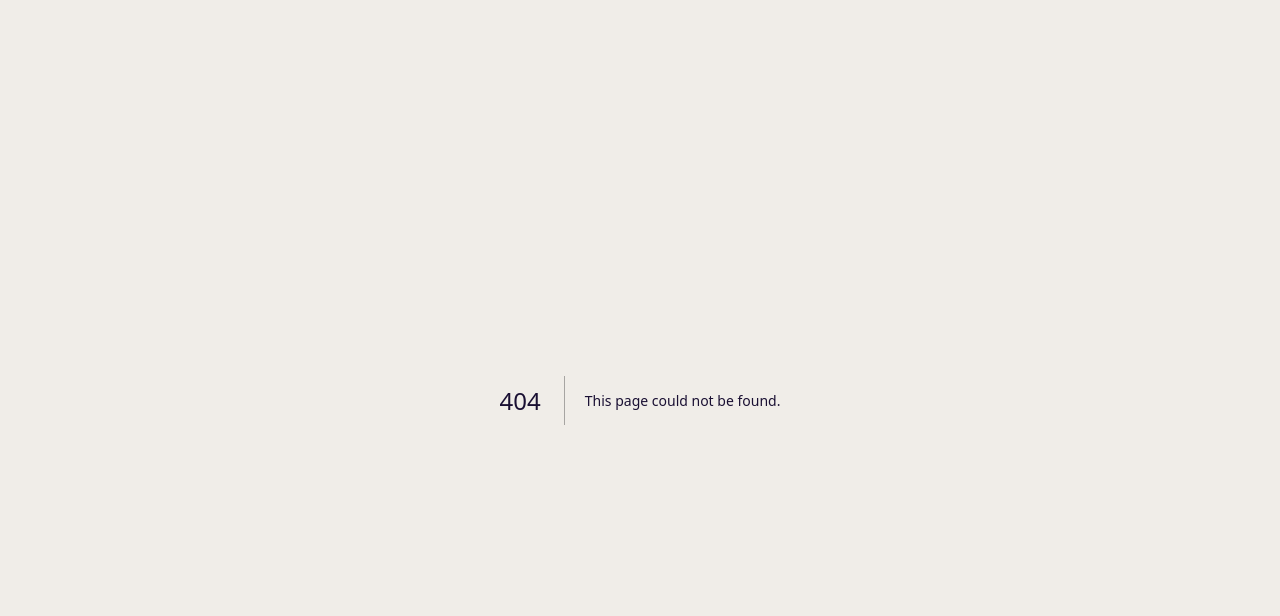
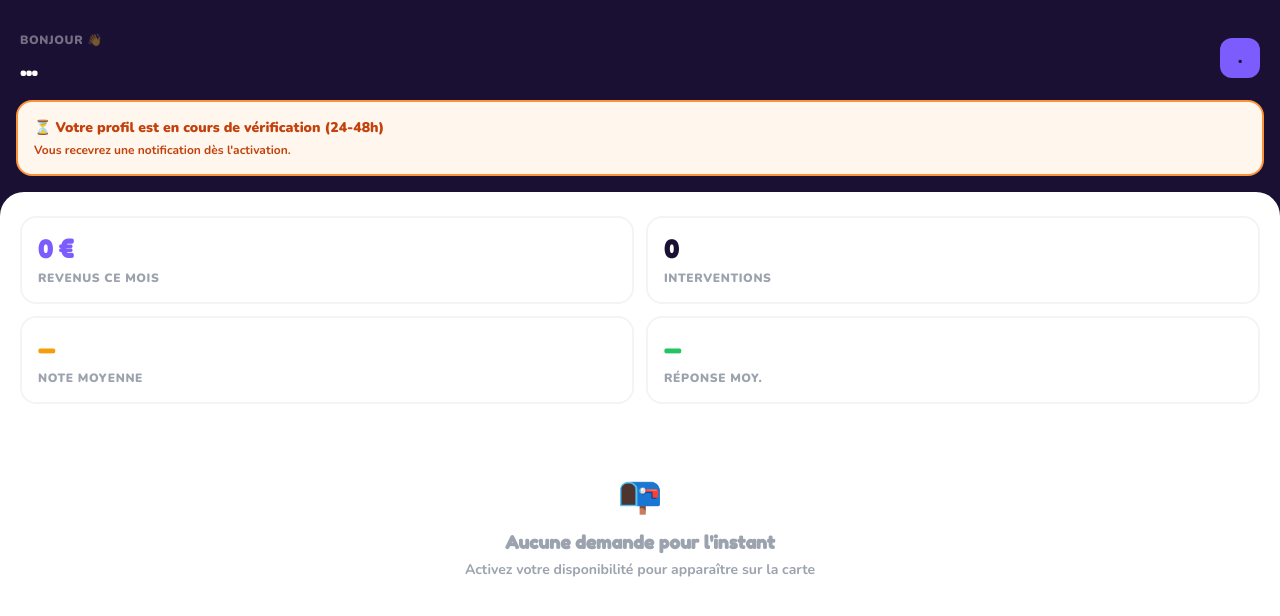
Before and after one commit to 3opconsult-cyber/nexto, a Next.js app: page /pro/dashboard in a window 1280 px wide. Before the commit this address had no page. Shown: the top 616 px of the page. Built offline with nearby package versions, Linux system fonts and the light colour scheme; no server answers.

Commit message:
feat: pro dashboard page

```diff
--- /dev/null
+++ b/src/app/pro/dashboard/page.tsx
@@ -0,0 +1,71 @@
+"use client"
+import { useEffect, useState } from 'react'
+import { createClient } from '@/lib/supabase/client'
+
+export default function ProDashboard() {
+  const [proName, setProName] = useState('...')
+  const [status, setStatus] = useState('pending')
+
+  useEffect(() => {
+    async function load() {
+      const supabase = createClient()
+      const { data: { user } } = await supabase.auth.getUser()
+      if (!user) return
+      const { data: profile } = await supabase.from('profiles').select('first_name').eq('id', user.id).single()
+      const { data: pro } = await supabase.from('pro_profiles').select('status').eq('user_id', user.id).single()
+      if (profile) setProName(profile.first_name)
+      if (pro) setStatus(pro.status)
+    }
+    load()
+  }, [])
+
+  return (
+    <div className="min-h-screen" style={{ background: 'var(--navy)' }}>
+      <div className="px-5 pt-8 pb-4 flex justify-between items-center">
+        <div>
+          <div className="text-xs font-black uppercase tracking-wider mb-1"
+            style={{ color: 'rgba(255,255,255,0.4)' }}>Bonjour 👋</div>
+          <div className="font-fredoka text-2xl text-white">{proName}</div>
+        </div>
+        <div className="w-10 h-10 rounded-xl flex items-center justify-center font-fredoka text-sm"
+          style={{ background: 'var(--accent)' }}>
+          {proName.charAt(0)}
+        </div>
+      </div>
+
+      {status === 'pending' && (
+        <div className="mx-4 mb-4 p-4 rounded-2xl" style={{ background: '#FFF7ED', border: '2px solid #FB923C' }}>
+          <div className="font-black text-sm" style={{ color: '#C2410C' }}>
+            ⏳ Votre profil est en cours de vérification (24-48h)
+          </div>
+          <div className="text-xs font-bold mt-1" style={{ color: '#C2410C' }}>
+            Vous recevrez une notification dès l'activation.
+          </div>
+        </div>
+      )}
+
+      <div className="bg-white rounded-t-3xl min-h-screen px-5 py-6">
+        <div className="grid grid-cols-2 gap-3 mb-6">
+          {[
+            { label: 'Revenus ce mois', value: '0 €', color: 'var(--accent)' },
+            { label: 'Interventions', value: '0', color: 'var(--navy)' },
+            { label: 'Note moyenne', value: '—', color: '#F59E0B' },
+            { label: 'Réponse moy.', value: '—', color: 'var(--ok)' },
+          ].map(kpi => (
+            <div key={kpi.label} className="p-4 rounded-2xl border-2 border-gray-100">
+              <div className="font-fredoka text-2xl" style={{ color: kpi.color }}>{kpi.value}</div>
+              <div className="text-xs font-black text-gray-400 mt-1 uppercase tracking-wider">{kpi.label}</div>
+            </div>
+          ))}
+        </div>
+        <div className="text-center py-12 text-gray-300">
+          <div className="text-4xl mb-3">📭</div>
+          <div className="font-fredoka text-lg text-gray-400">Aucune demande pour l'instant</div>
+          <div className="text-sm text-gray-400 font-bold mt-1">
+            Activez votre disponibilité pour apparaître sur la carte
+          </div>
+        </div>
+      </div>
+    </div>
+  )
+}
```
